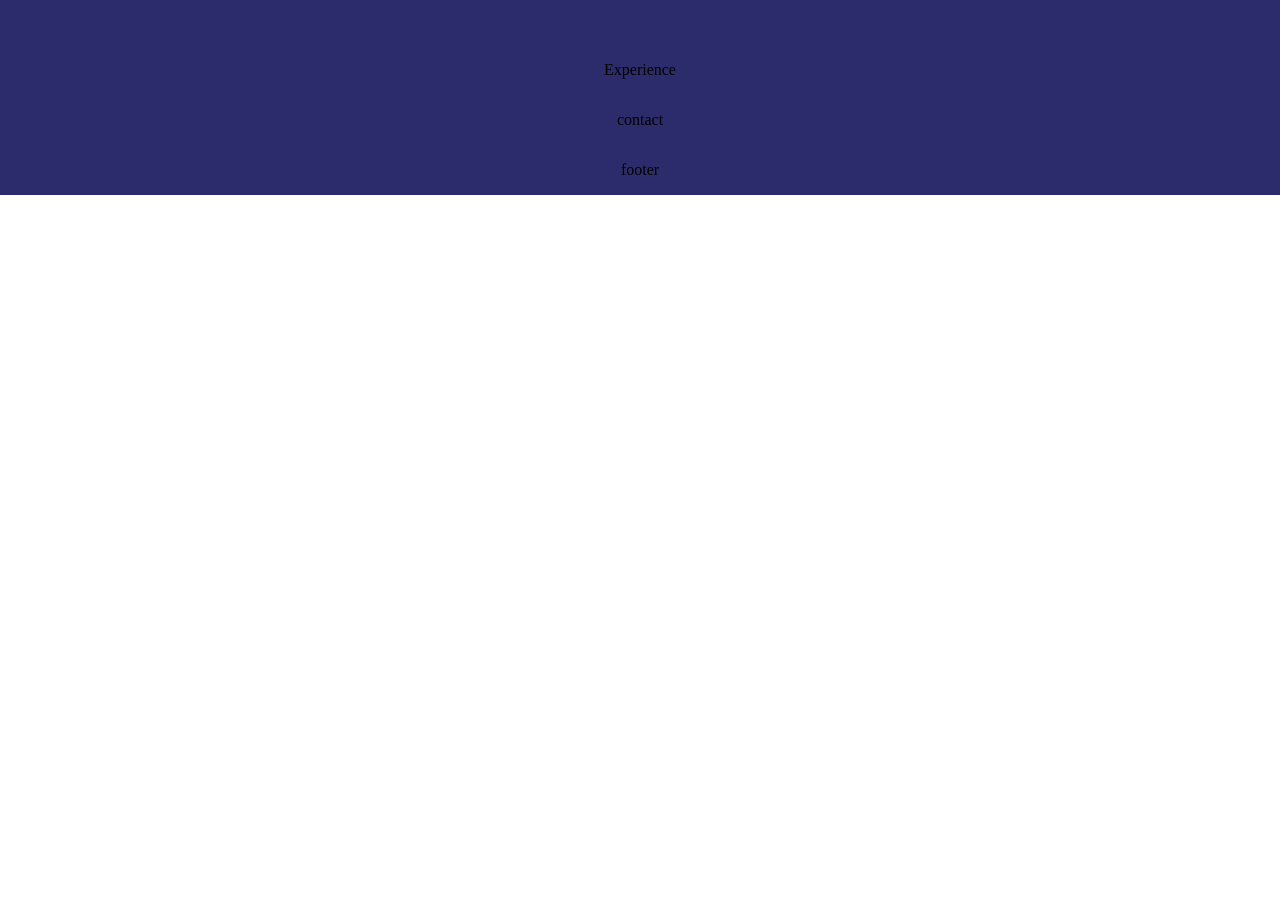
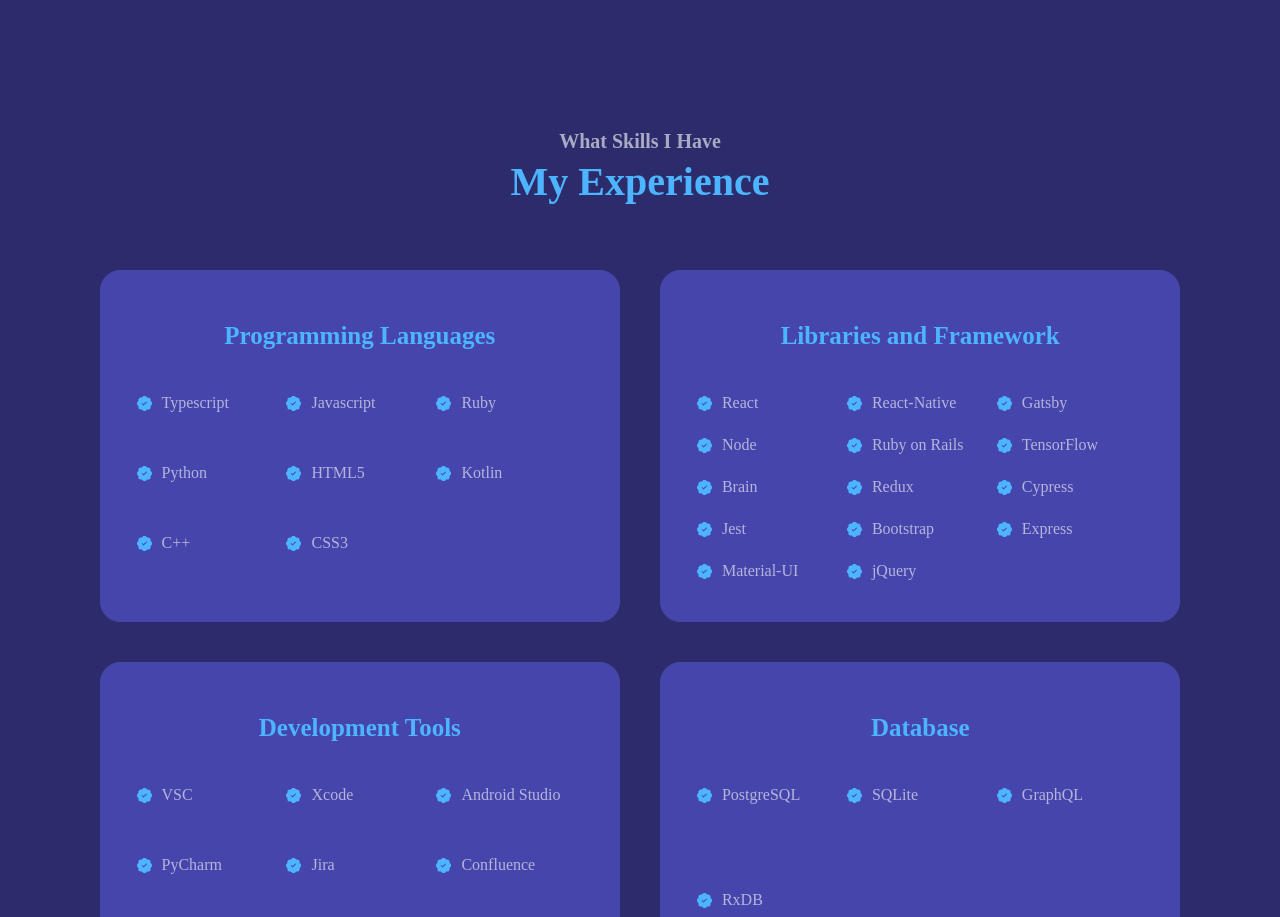
Before and after one commit to frannyngo/portfolio, a React (Create React App) app: page / in a window 1280 px wide. Shown: the part 1880-2797 px from the top of the page. Before the commit the page ends 2075 px from the top, so only its background shows below. Built offline with nearby package versions, Linux system fonts and the light colour scheme.

Commit message:
experience_section

```diff
--- a/src/components/about/about_cube.js
+++ b/src/components/about/about_cube.js
@@ -5,7 +5,6 @@
 import { About_Cube, Header, Sub_Header } from "./about_styles";
 
 export default function About_Cubes(data) {
-  console.log(data.header);
   return (
     <About_Cube>
       {data.image === "ribbon" && (
--- /dev/null
+++ b/src/components/experience/card.js
@@ -0,0 +1,33 @@
+import React from "react";
+import {
+  Card_Shell,
+  Header,
+  Skill,
+  Skills_Container,
+  Skill_Title,
+} from "./experience_styles";
+import { BsPatchCheckFill } from "react-icons/bs";
+
+export default function Card(data) {
+  console.log(data.skills);
+  return (
+    <Card_Shell>
+      <Header>{data.header}</Header>
+      {data.skills && (
+        <Skills_Container>
+          {data.skills.map((element, index) => {
+            console.log(element, index);
+            return (
+              <Skill key={index}>
+                <BsPatchCheckFill
+                  style={{ width: 15, height: 15, color: "#4db5ff" }}
+                />
+                <Skill_Title>{element}</Skill_Title>
+              </Skill>
+            );
+          })}
+        </Skills_Container>
+      )}
+    </Card_Shell>
+  );
+}
--- a/src/components/experience/experience.js
+++ b/src/components/experience/experience.js
@@ -1,5 +1,56 @@
 import React from "react";
+import { Container, H5, H2 } from "../../global_styles/theme";
+import { Card_Container } from "./experience_styles";
+import Card from "./card";
 
 export default function Experience() {
-  return <p>Experience</p>;
+  const languages = [
+    "Typescript",
+    "Javascript",
+    "Ruby",
+    "Python",
+    "HTML5",
+    "Kotlin",
+    "C++",
+    "CSS3",
+  ];
+  const libraries = [
+    "React",
+    "React-Native",
+    "Gatsby",
+    "Node",
+    "Ruby on Rails",
+    "TensorFlow",
+    "Brain",
+    "Redux",
+    "Cypress",
+    "Jest",
+    "Bootstrap",
+    "Express",
+    "Material-UI",
+    "jQuery",
+  ];
+  const tools = [
+    "VSC",
+    "Xcode",
+    "Android Studio",
+    "PyCharm",
+    "Jira",
+    "Confluence",
+    "Bitbucket",
+    "Git",
+  ];
+  const database = ["PostgreSQL", "SQLite", "GraphQL", "RxDB"];
+  return (
+    <Container id="experience">
+      <H5 style={{ color: "rgb(255, 255, 255, 0.6" }}>What Skills I Have</H5>
+      <H2>My Experience</H2>
+      <Card_Container>
+        <Card header={`Programming Languages`} skills={languages} />
+        <Card header={`Libraries and Framework`} skills={libraries} />
+        <Card header={`Development Tools`} skills={tools} />
+        <Card header={`Database`} skills={database} />
+      </Card_Container>
+    </Container>
+  );
 }
--- /dev/null
+++ b/src/components/experience/experience_styles.js
@@ -0,0 +1,100 @@
+import styled from "styled-components";
+
+export const Card_Container = styled.div`
+  display: flex;
+  align-items: center;
+  justify-content: center;
+  width: 90%;
+  padding-top: 40px;
+  padding-bottom: 40px;
+  flex-wrap: wrap;
+
+  @media (max-width: 1200px) {
+    flex-direction: column;
+  }
+`;
+
+export const Card_Shell = styled.div`
+  display: flex;
+  align-items: center;
+  justify-content: center;
+  flex-direction: column;
+  width: 45%;
+  background: #4645ab;
+  border-radius: 20px;
+  height: 350px;
+  margin: 20px;
+  border: 1px solid #4645ab;
+
+  @media (max-width: 1400px) {
+    font-size: 17px;
+  }
+
+  @media (max-width: 1200px) {
+    width: 60%;
+  }
+
+  @media (max-width: 900px) {
+    width: 80%;
+  }
+
+  @media (max-width: 700px) {
+    width: 90%;
+  }
+
+  &:hover {
+    background: transparent;
+  }
+`;
+
+export const Header = styled.h4`
+  color: #4db5ff;
+  font-size: 25px;
+`;
+
+export const Skills_Container = styled.div`
+  display: flex;
+  flex-wrap: wrap;
+  width: 80%;
+  height: 60%;
+  padding-bottom: 10px;
+
+  @media (max-width: 1600px) {
+    width: 90%;
+  }
+
+  @media (max-width: 700px) {
+    width: 95%;
+  }
+`;
+
+export const Skill = styled.div`
+  display: flex;
+  align-items: center;
+  justify-content: left;
+  height: 40px;
+  margin-left: 10px;
+  width: 30%;
+`;
+
+export const Skill_Title = styled.p`
+  font-size: 19px;
+  color: rgb(255, 255, 255, 0.6);
+  margin-left: 10px;
+
+  @media (max-width: 1500px) {
+    font-size: 17px;
+  }
+
+  @media (max-width: 1300px) {
+    font-size: 16px;
+  }
+
+  @media (max-width: 700px) {
+    font-size: 13px;
+  }
+
+  @media (max-width: 550px) {
+    font-size: 11px;
+  }
+`;
--- a/src/global_styles/theme.js
+++ b/src/global_styles/theme.js
@@ -32,11 +32,11 @@
     padding 0px;
     color: white;
     margin-bottom: 5px;
-    font-size: 25px;
+    font-size: 20px;
 
     @media (max-width: 450px) {
-        font-size: 20px;
-  }
+        font-size: 18px;
+    }
 `;
 
 export const H2 = styled.h1`
```
